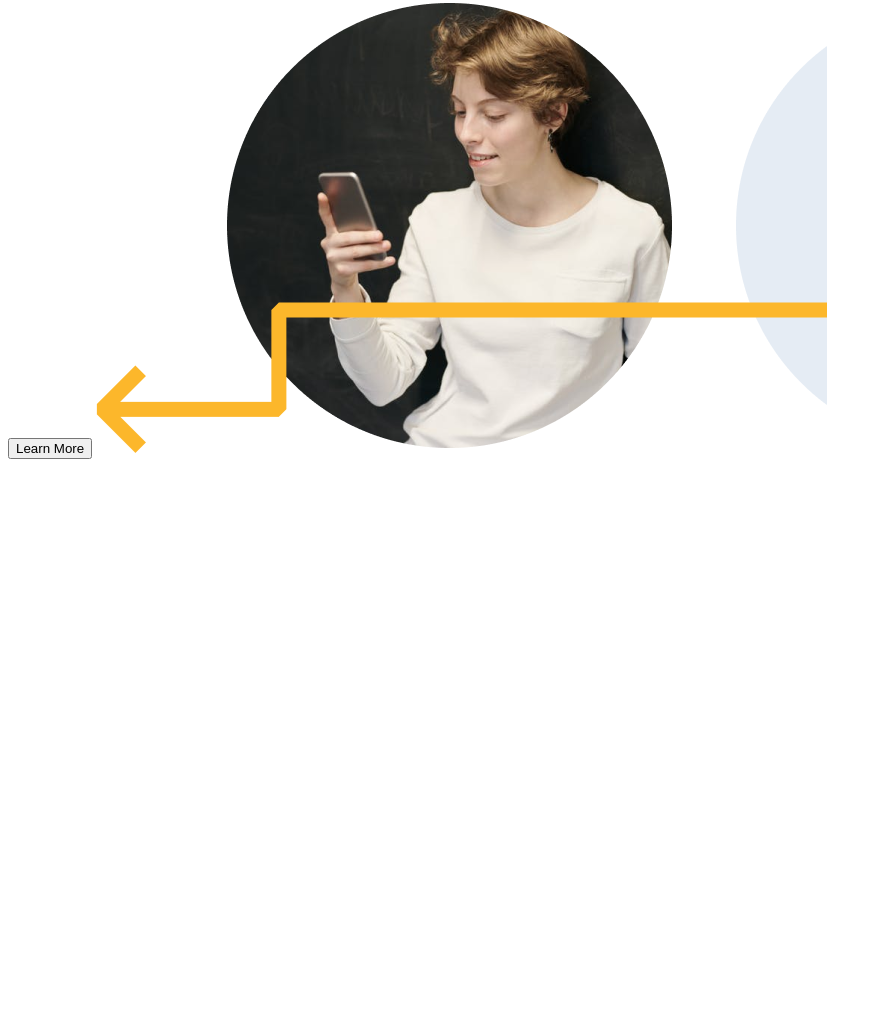
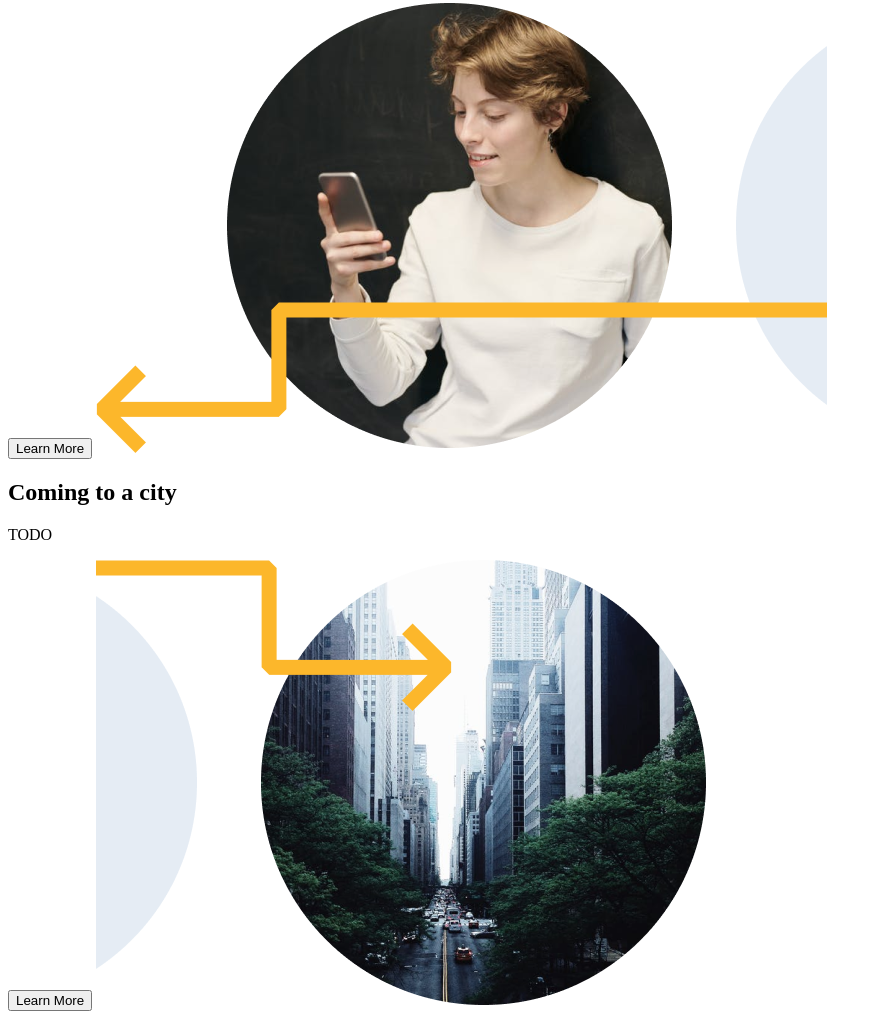
Before and after one commit to Neogiciaa/Scoot-Project, a plain HTML site: page pages/home.html in a window 1280 px wide. Shown: the part 892-1911 px from the top of the page, without its empty margins (0-882 px from the left). Before the commit the page ends 1359 px from the top, so only its background shows below. Drawn offline with Linux system fonts and the light colour scheme.

Commit message:
Added nearest_cities html section

```diff
--- a/pages/home.html
+++ b/pages/home.html
@@ -95,6 +95,19 @@
 
     </section>
 
+    <section class="nearest_cities">
+        <article>
+            <h2>Coming to a city</h2>
+            <p>TODO</p>
+        </article>
+        <button>Learn More</button>
+
+        <picture class="nearest_cities_picture">
+            <img src="../assets/nearest_cities.png" alt="nearest_cities_picture">
+        </picture>
+
+    </section>
+
 
 
 
```
